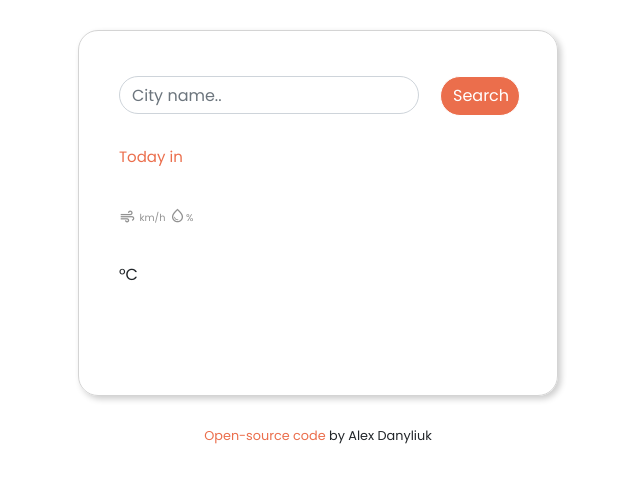
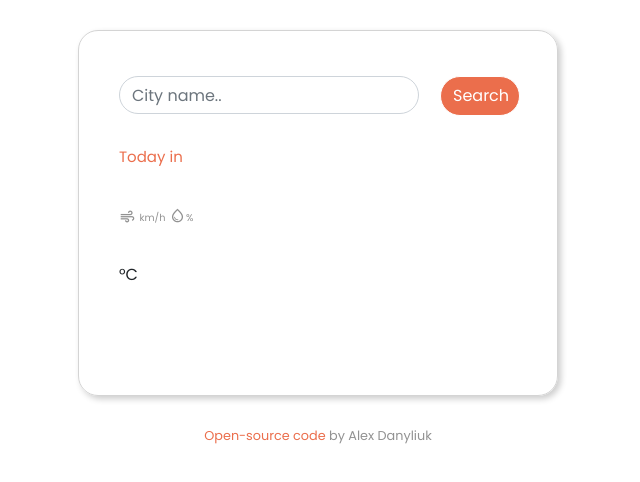
Before and after one commit to AlexDan42/weather-app, a plain HTML site: page index.html in a window 1280 px wide. Shown: the full height of the page, 322-962 px from the left. Drawn offline with nearby package versions, Linux system fonts and the light colour scheme; no server answers.

Commit message:
Cleaned the code

```diff
--- a/src/style.css
+++ b/src/style.css
@@ -134,7 +134,6 @@ li:first-letter {
 
 #icon {
   font-size: 38px;
-  color: rgb(188, 188, 188);
   margin-top: 30px;
   margin-left: 20px;
 }
@@ -163,7 +162,8 @@ li:first-letter {
 .github-link {
   display: block;
   text-align: center;
-  margin-top: 20px;
+  margin-top: 15px;
+  color: #929292;
 }
 
 .github-link a {
```
